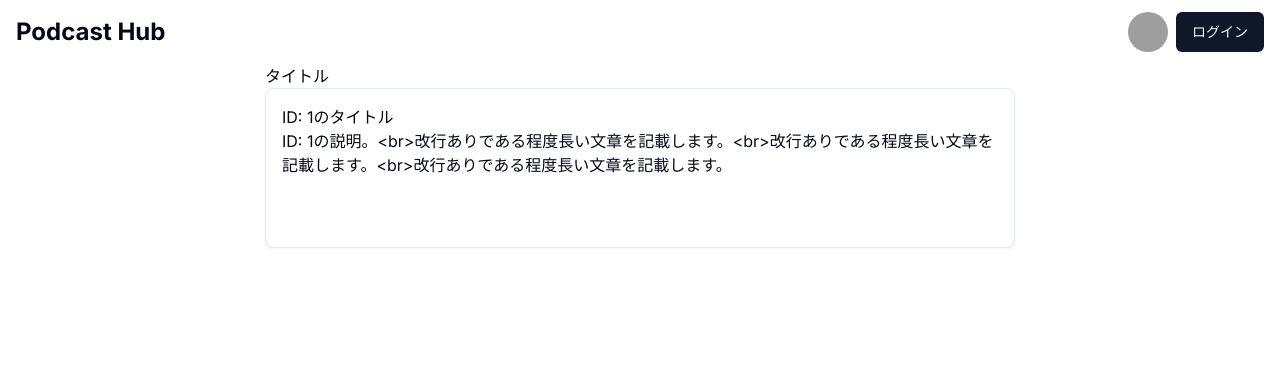
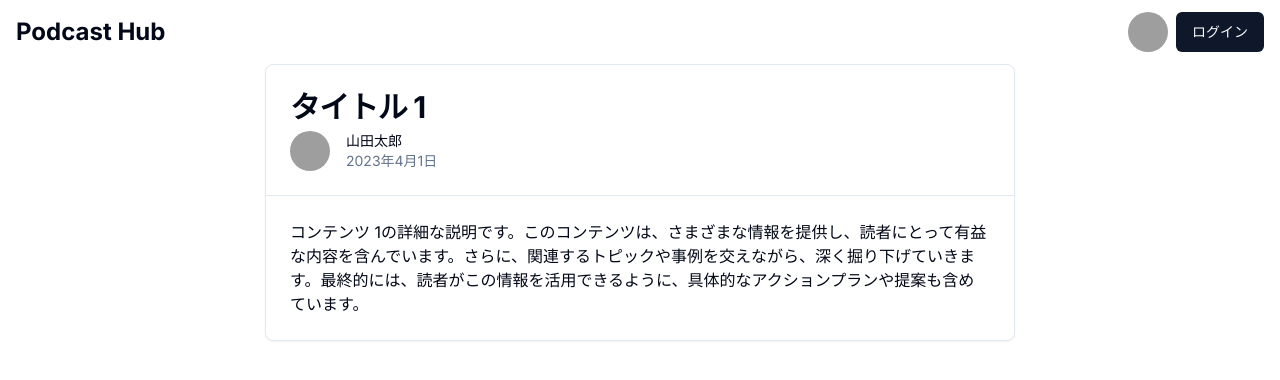
Before and after one commit to TokiyaHorikawa/podcast-hub, a Next.js app: page /contents/1 in a window 1280 px wide. Shown: the top 380 px of the page. Built offline with nearby package versions, Linux system fonts and the light colour scheme; grey boxes are pictures that could not be loaded.

Commit message:
feat: コンテンツ詳細のUIをざっくり作成

```diff
--- a/src/app/contents/[id]/page.tsx
+++ b/src/app/contents/[id]/page.tsx
@@ -1,16 +1,22 @@
 import Article from "@/app/contents/_components/Article";
+import type { Content } from "../_components/Article";
 
 const ContentDetail = ({ params }: { params: { id: string } }) => {
-  return (
-    <div className="max-w-[750px] mx-auto">
-      <Article />
-    </div>
-  );
+  const content: Content = getContent(params.id);
+  return <Article content={content} />;
 };
 
-export async function generateStaticParams() {
-  // 動的なパラメータを生成するロジックをここに実装
-  return [{ id: "1" }, { id: "2" }]; // 例：id 1と2のページを生成
+// mock
+function getContent(id: string): Content {
+  return {
+    title: `タイトル ${id}`,
+    body: `コンテンツ ${id}の詳細な説明です。このコンテンツは、さまざまな情報を提供し、読者にとって有益な内容を含んでいます。さらに、関連するトピックや事例を交えながら、深く掘り下げていきます。最終的には、読者がこの情報を活用できるように、具体的なアクションプランや提案も含めています。`,
+    author: {
+      name: "山田太郎",
+      image: "https://example.com/avatar.jpg",
+    },
+    publishedAt: "2023年4月1日",
+  };
 }
 
 export default ContentDetail;
--- a/src/app/contents/_components/Article.tsx
+++ b/src/app/contents/_components/Article.tsx
@@ -1,13 +1,40 @@
-import ContentCard from "./ContentCard";
+import { Card, CardContent, CardHeader, CardTitle } from "@/components/ui/card";
+import { Avatar, AvatarFallback, AvatarImage } from "@/components/ui/avatar";
+import { Separator } from "@/components/ui/separator";
 
-const Article = () => {
+export interface Content {
+  title: string;
+  body: string;
+  author: {
+    name: string;
+    image: string;
+  };
+  publishedAt: string;
+}
+
+const Article = ({ content }: { content: Content }) => {
   return (
-    <article>
-      <header>タイトル</header>
-      <div>
-        <ContentCard id={"1"} />
-      </div>
-    </article>
+    <Card className="max-w-[750px] mx-auto">
+      <CardHeader>
+        <CardTitle className="text-3xl font-bold">{content.title}</CardTitle>
+        <div className="flex items-center space-x-4 mt-4">
+          <Avatar>
+            <AvatarImage src={content.author.image} alt={content.author.name} />
+            <AvatarFallback>{content.author.name[0]}</AvatarFallback>
+          </Avatar>
+          <div>
+            <p className="text-sm font-medium">{content.author.name}</p>
+            <p className="text-sm text-muted-foreground">
+              {content.publishedAt}
+            </p>
+          </div>
+        </div>
+      </CardHeader>
+      <Separator />
+      <CardContent className="pt-6">
+        <div className="prose max-w-none">{content.body}</div>
+      </CardContent>
+    </Card>
   );
 };
 
```
